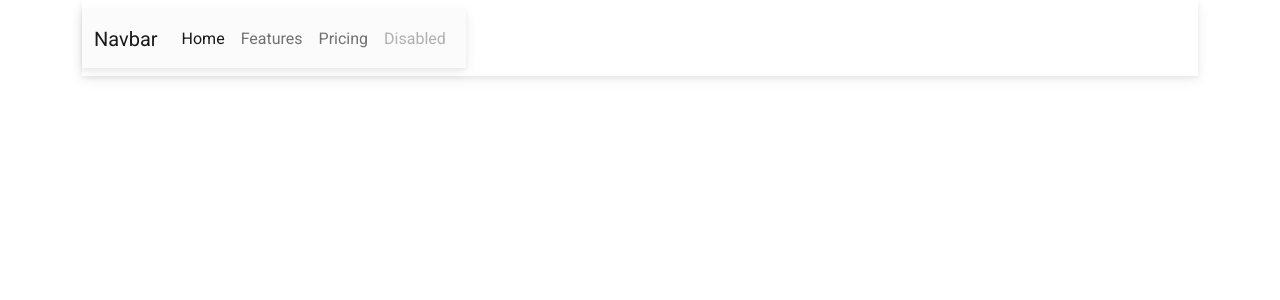
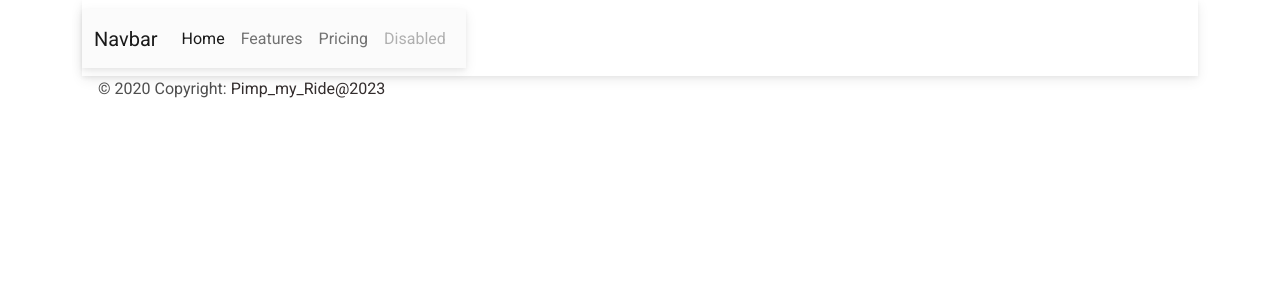
Before and after one commit to Reuben-Kipkemboi/Ride-FrontEnd, an Angular app in the folder Ride/: page / in a window 1280 px wide. Shown: the top 300 px of the page. Built offline with nearby package versions, Linux system fonts and the light colour scheme.

Commit message:
ft:footer - add footer

```diff
--- a/Ride/src/app/app.component.html
+++ b/Ride/src/app/app.component.html
@@ -1,4 +1,12 @@
 <div class="container">
   <div class="navbar">
     <app-navbar></app-navbar>
+  </div>
+
+  <!-- footer -->
+  <div class="footer">
+    <app-footer></app-footer>
+  </div>
+
+
 </div>
--- a/Ride/src/app/navigation/footer/footer.component.html
+++ b/Ride/src/app/navigation/footer/footer.component.html
@@ -1 +1,8 @@
-<p>footer works!</p>
+<footer class="footer">
+    <!-- Copyright -->
+    <span class="text-center p-3">
+      © 2020 Copyright:
+      <a class="text-dark" href="">Pimp_my_Ride@2023</a>
+    </span>
+    <!-- Copyright -->
+  </footer>
```
